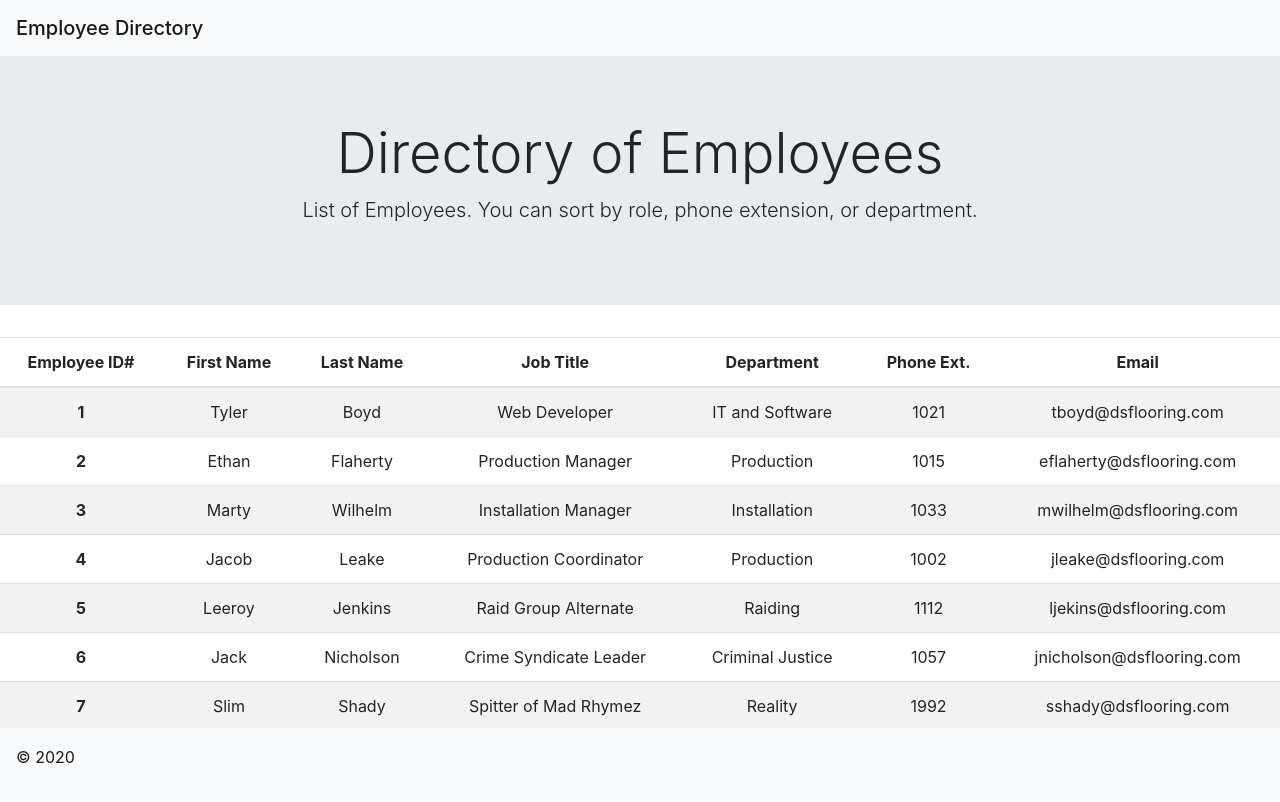
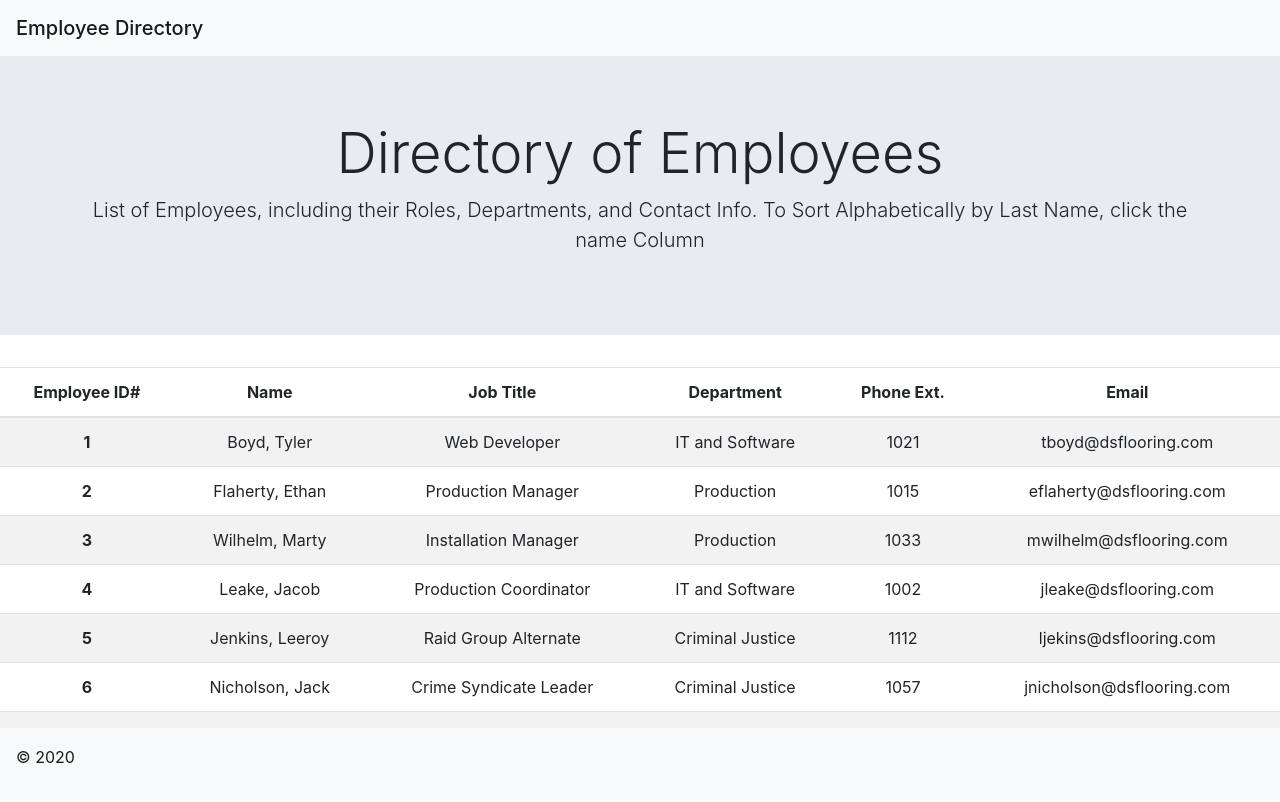
Before and after one commit to tboyd4/employee-dir, a React (Create React App) app: page / in a window 1280 px wide. Shown: the top 802 px of the page. Built offline with nearby package versions, Linux system fonts and the light colour scheme.

Commit message:
changes to example data, and sorting functionality complete

```diff
--- a/package.json
+++ b/package.json
@@ -12,7 +12,8 @@
     "react": "^16.13.1",
     "react-dom": "^16.13.1",
     "react-router-dom": "^5.1.2",
-    "react-scripts": "3.4.1"
+    "react-scripts": "3.4.1",
+    "react-table": "^7.0.4"
   },
   "scripts": {
     "dev": "react-scripts start",
--- a/src/components/DirectoryTable.js
+++ b/src/components/DirectoryTable.js
@@ -1,18 +1,51 @@
 import React from "react";
+import EmployeeData from "../db/employee.json";
 
-function DirectoryTable(props) {
-  // bring in employee data as props here.
-  // will loop through employee data and display below
+class DirectoryTable extends React.Component {
+  constructor(props) {
+    super(props);
+    this.state = { data: EmployeeData, isSorted: false };
+    this.onSort = this.onSort.bind(this);
+    this.compare = this.compare.bind(this);
+  }
 
-  let arrayOfEmployees = props.employeeData.employees
-  console.log(arrayOfEmployees);
+  compare(a, b) {
+    const nameA = a.name;
+    const nameB = b.name;
+
+    let comparison = 0;
+    if (nameA > nameB) {
+      comparison = 1;
+    } else if (nameA < nameB) {
+      comparison = -1;
+    }
+
+    if (this.state.isSorted === false) {
+      return comparison;
+    } else if (this.state.isSorted === true) {
+      return comparison * -1;
+    }
+  }
+
+  onSort(event, sortKey) {
+    const newData = this.state.data;
+    const isSorted = this.state.isSorted;
+
+    newData.sort(this.compare);
+
+    this.setState({ data: newData, isSorted: !isSorted });
+  }
+
+  render() {
+    let actualData = this.state.data;
     return (
       <table className="table table-striped">
         <thead>
           <tr>
             <th scope="col">Employee ID#</th>
-          <th scope="col">First Name</th>
-          <th scope="col">Last Name</th>
+            <th scope="col" onClick={() => this.onSort()}>
+              Name
+            </th>
             <th scope="col">Job Title</th>
             <th scope="col">Department</th>
             <th scope="col">Phone Ext.</th>
@@ -20,11 +53,10 @@ function DirectoryTable(props) {
           </tr>
         </thead>
         <tbody>
-      {arrayOfEmployees.map(employee => (
+          {actualData.map((employee) => (
             <tr>
               <th scope="row">{employee.id}</th>
-            <td>{employee.firstName}</td>
-            <td>{employee.lastName}</td>
+              <td onClick={() => this.onSort()}>{employee.name}</td>
               <td>{employee.jobTitle}</td>
               <td>{employee.department}</td>
               <td>{employee.phoneExt}</td>
@@ -35,5 +67,6 @@ function DirectoryTable(props) {
       </table>
     );
   }
+}
 
 export default DirectoryTable;
--- a/src/components/Jumbotron.js
+++ b/src/components/Jumbotron.js
@@ -6,7 +6,7 @@ function Jumbotron() {
       <div className="container">
         <h1 className="display-4">Directory of Employees</h1>
         <p className="lead">
-          List of Employees. You can sort by role, phone extension, or department.
+          List of Employees, including their Roles, Departments, and Contact Info. To Sort Alphabetically by Last Name, click the name Column
         </p>
       </div>
     </div>
--- a/src/containers/App.js
+++ b/src/containers/App.js
@@ -1,7 +1,5 @@
 import React from 'react';
 import './App.css';
-
-import EmployeeData from '../db/employee.json';
 
 import Navigation from '../components/Navigation';
 import Jumbotron from '../components/Jumbotron';
@@ -9,21 +7,12 @@ import DirectoryTable from '../components/DirectoryTable';
 import FootNav from '../components/FootNav';
 
 class App extends React.Component {
-
-  constructor(props) {
-    super(props);
-    this.state = {
-      message: "Hello From State"
-    };
-  }
-
-
   render() {
     return (
       <div className="App">
         <Navigation />
         <Jumbotron />
-        <DirectoryTable employeeData={EmployeeData} />
+        <DirectoryTable />
         <FootNav />
       </div>
     );
--- a/src/db/employee.json
+++ b/src/db/employee.json
@@ -1,9 +1,7 @@
-{
-  "employees": [
+ [
     {
       "id": 1,
-      "firstName": "Tyler",
-      "lastName": "Boyd",
+      "name": "Boyd, Tyler",
       "jobTitle": "Web Developer",
       "department": "IT and Software",
       "phoneExt": 1021,
@@ -11,8 +9,7 @@
     },
     {
       "id": 2,
-      "firstName": "Ethan",
-      "lastName": "Flaherty",
+      "name": "Flaherty, Ethan",
       "jobTitle": "Production Manager",
       "department": "Production",
       "phoneExt": 1015,
@@ -20,35 +17,31 @@
     },
     {
       "id": 3,
-      "firstName": "Marty",
-      "lastName": "Wilhelm",
+      "name": "Wilhelm, Marty",
       "jobTitle": "Installation Manager",
-      "department": "Installation",
+      "department": "Production",
       "phoneExt": 1033,
       "email": "mwilhelm@dsflooring.com"
     },
     {
       "id": 4,
-      "firstName": "Jacob",
-      "lastName": "Leake",
+      "name": "Leake, Jacob",
       "jobTitle": "Production Coordinator",
-      "department": "Production",
+      "department": "IT and Software",
       "phoneExt": 1002,
       "email": "jleake@dsflooring.com"
     },
     {
       "id": 5,
-      "firstName": "Leeroy",
-      "lastName": "Jenkins",
+      "name": "Jenkins, Leeroy",
       "jobTitle": "Raid Group Alternate",
-      "department": "Raiding",
+      "department": "Criminal Justice",
       "phoneExt": 1112,
       "email": "ljekins@dsflooring.com"
     },
     {
       "id": 6,
-      "firstName": "Jack",
-      "lastName": "Nicholson",
+      "name": "Nicholson, Jack",
       "jobTitle": "Crime Syndicate Leader",
       "department": "Criminal Justice",
       "phoneExt": 1057,
@@ -56,12 +49,10 @@
     },
     {
       "id": 7,
-      "firstName": "Slim",
-      "lastName": "Shady",
+      "name": "Shady, Slim",
       "jobTitle": "Spitter of Mad Rhymez",
-      "department": "Reality",
+      "department": "IT and Software",
       "phoneExt": 1992,
       "email": "sshady@dsflooring.com"
     }
   ]
-}
```
Also changed, not shown: 1 other file (tests, documents, lock files or other folders). Lines whose indentation alone changed are shown as unchanged.
